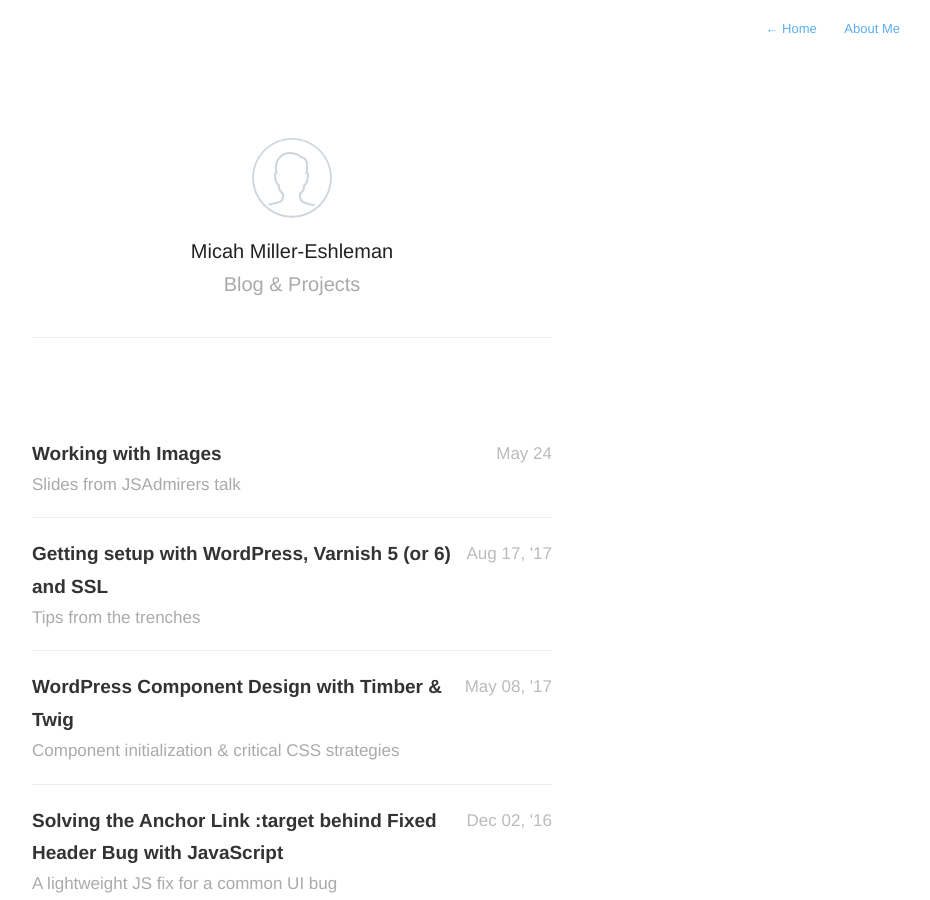
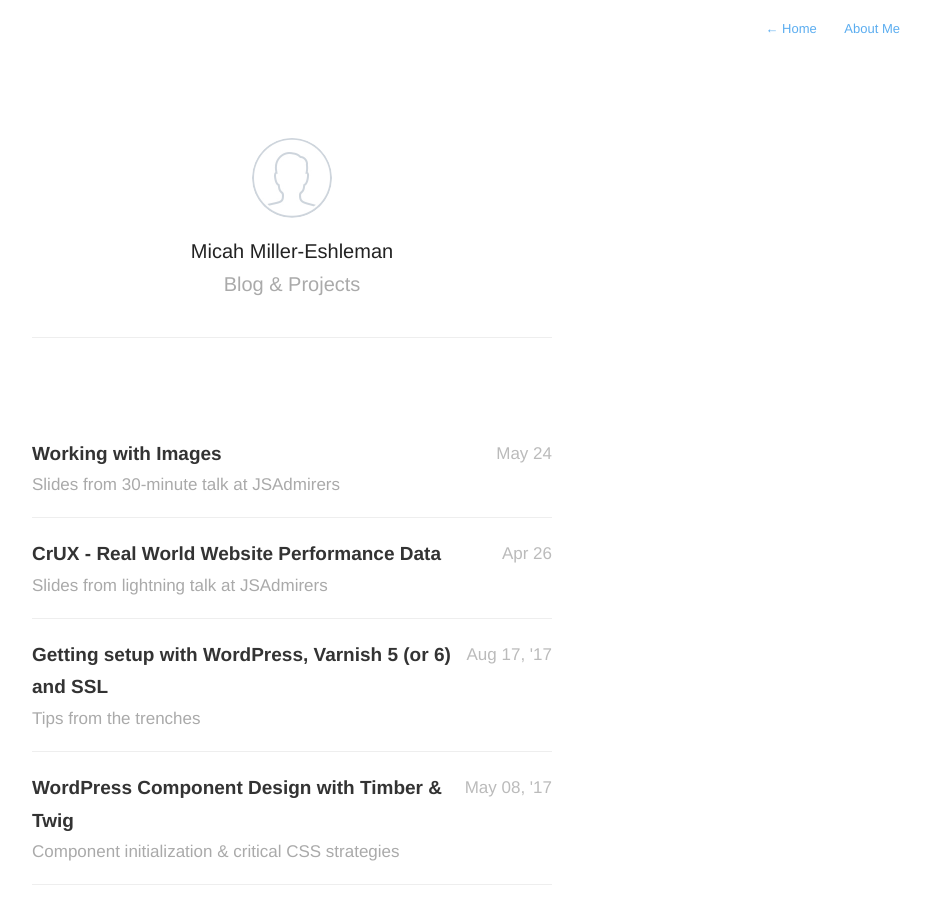
Before and after one commit to micahjon/micahjon.github.io, a Jekyll site: the page built from index.html, in a window 1280 px wide and 900 px high. Shown: the whole window, without its empty margins (348-1278 px from the left). Built offline with Jekyll 4.4.1, drawn with Linux system fonts in a browser that asks for light colours; the list of posts is cut into pages by our own code; some of the changed lines change nothing that is shown.

Commit message:
Add post on CrUX talk

```diff
--- /dev/null
+++ b/_posts/2019-04-26-chrome-user-experience-report-crux-talk.md
@@ -0,0 +1,17 @@
+---
+title: CrUX - Real World Website Performance Data
+date: 2019-04-26 00:26:00 -04:00
+description: Slides from lightning talk at JSAdmirers
+---
+
+At few days ago I gave a lightning talk on the Chrome User Experience Report (CrUX), based on a longer talk by [Rick Viscomi](https://gist.github.com/rviscomi) at the [#PerfMatters](https://perfmattersconf.com/) conference.
+
+CrUX is a publicly queryable dataset of real world performance data about your domain. I came back from the conference and was able to build a few charts for BeFunky that help us track FID and FCP and compare against our competitors over time.
+
+For instance, here's a [chart of the befunky.com domain's fast FCP](https://docs.google.com/spreadsheets/d/1ZOuKdzBT5FUNmr2M0HyOacacqN_2NXH_4wt6oo0rLiY/edit#gid=1955664146) (percent of users experiencing first-contentful-paint under 1 second) compared against our competitors.
+
+![BeFunky Fast FCP over time](/assets/images/desktop-fast-fcp.png)
+
+Check out [Rick's Gist](https://gist.github.com/rviscomi/250bee3c02d1bf9e6e1f528c8813c535) for a bunch of great links on CrUX and building charts like the one above.
+
+And, [here's my slides](https://docs.google.com/presentation/d/1anw_0hnYHSglyt1lIEmyUAAJmZpP2BZCjfx0vvihF8Y/edit?usp=sharing) from the lightning talk.
--- a/_posts/2019-05-24-working-with-images.md
+++ b/_posts/2019-05-24-working-with-images.md
@@ -1,7 +1,7 @@
 ---
 title: Working with Images
 date: 2019-05-24 00:26:00 -04:00
-description: Slides from JSAdmirers talk
+description: Slides from 30-minute talk at JSAdmirers
 ---
 
 A couple days ago I gave a polyglot talk at [JS Admirers](http://pdxjs.com/) about working with images in the browser.
```
Also changed, not shown: assets/images/desktop-fast-fcp.png (added).
